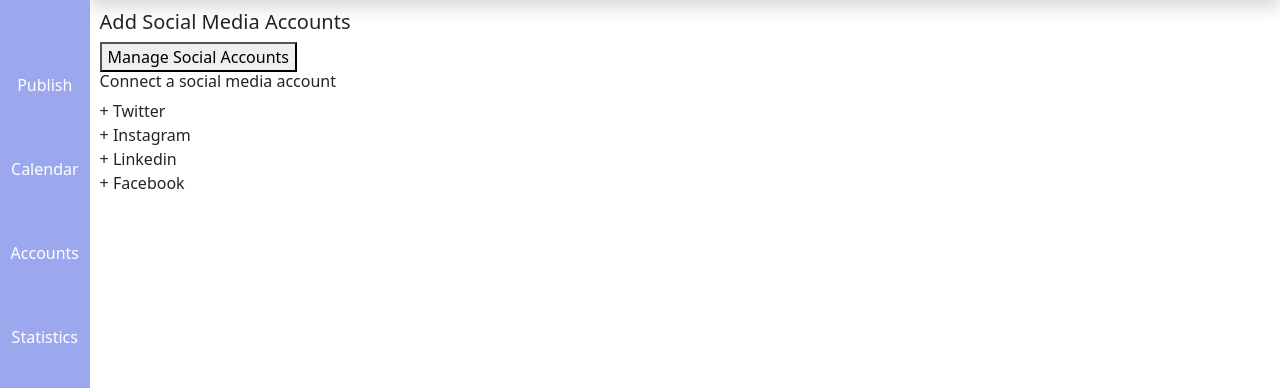
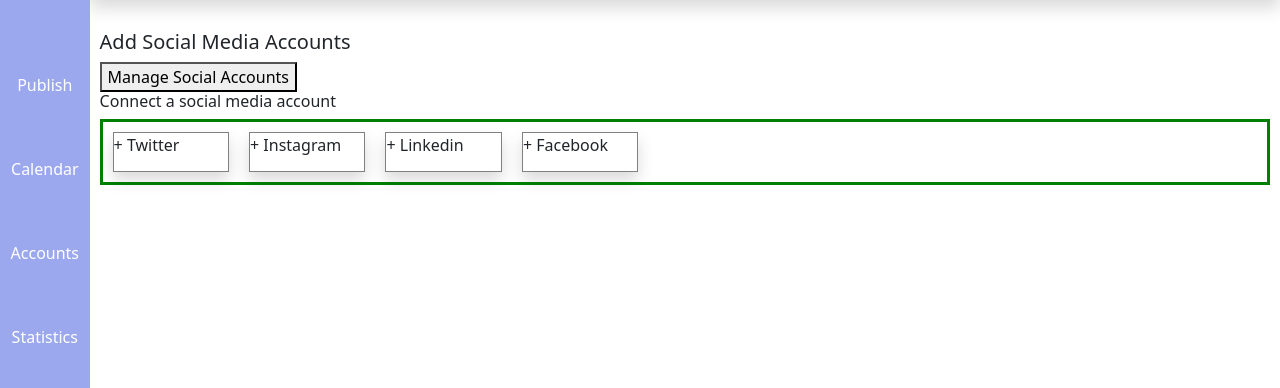
Before and after one commit to Ennyola/sm-scheduler, a Django app: page /manage-accounts/add-social-account/ in a window 1280 px wide. Shown: the part 60-448 px from the top of the page. Run offline with Django 4.2, Linux system fonts and the light colour scheme; parts of the project's set-up code (start-up, migrations or seed data) failed here and were passed over.

Commit message:
More changes to the social integration pages

```diff
--- a/social_media_integration/static/social_media_integration/css/main.css
+++ b/social_media_integration/static/social_media_integration/css/main.css
@@ -0,0 +1,15 @@
+.social-integration {
+    margin-top: 20px;
+}
+
+.accounts-list {
+    display: flex;
+    border: 3px solid green;
+}
+
+.social-account {
+    border: 1px solid grey;
+    margin: 10px;
+    width:10%;
+    height:40px;
+}
--- a/social_media_integration/templates/social_media_integration/add_social_accounts.html
+++ b/social_media_integration/templates/social_media_integration/add_social_accounts.html
@@ -8,7 +8,7 @@
 {% endblock  %}
 
 {% block content %}
-    <div class="add-social-accounts">
+    <div class="social-integration add-social-accounts">
         <h5> Add Social Media Accounts </h5>
         <div class="social-button manage-account">
             <a href="{% url 'social_integration:manage-accounts' %}">
@@ -19,20 +19,20 @@
         </div>
         <div>
             <h6>Connect a social media account</h6>
-            <div class="social-accounts">
-                <div class="twitter-account">
+            <div class="accounts-list">
+                <div class="social-account twitter shadow">
                     <span class="plus-icon">+</span>
                     Twitter
                 </div>
-                <div class="instagram-account">
+                <div class="social-account instagram shadow">
                     <span class="plus-icon">+</span>
                     Instagram
                 </div>
-                <div class="linkedin-account">
+                <div class="social-account Linkedin shadow">
                     <span class="plus-icon">+</span>
                     Linkedin
                 </div>
-                <div class="facebook-account">
+                <div class="social-account Facebook shadow">
                     <span class="plus-icon">+</span>
                     Facebook
                 </div>
```
Also changed, not shown: social_media_integration/templates/social_media_integration/manage_accounts.html (+7 -12 lines).
